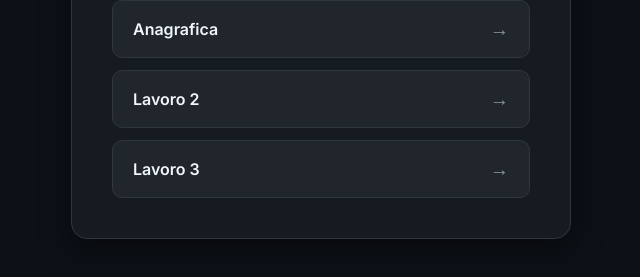
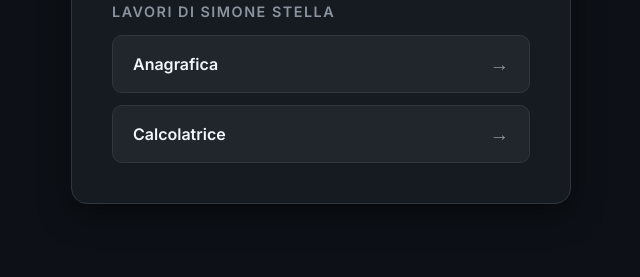
Before and after one commit to Stella-Simone00/TPS, a plain HTML site: page index.html in a window 1280 px wide. Shown: the part 349-626 px from the top of the page, without its empty margins (319-959 px from the left). Drawn offline with Linux system fonts and the light colour scheme.

Commit message:
Update index.html

```diff
--- a/index.html
+++ b/index.html
@@ -95,14 +95,15 @@
                 Anagrafica
                 <span>→</span>
             </a>
-            <a href="#" class="lavoro-item">
-                Lavoro 2
+            <a href="Calcolatrice.html" class="lavoro-item">
+                Calcolatrice
                 <span>→</span>
             </a>
-            <a href="#" class="lavoro-item">
+           <!-- <a href="#" class="lavoro-item">
                 Lavoro 3
                 <span>→</span>
             </a>
+            -->
         </div>
     </div>
 
```
